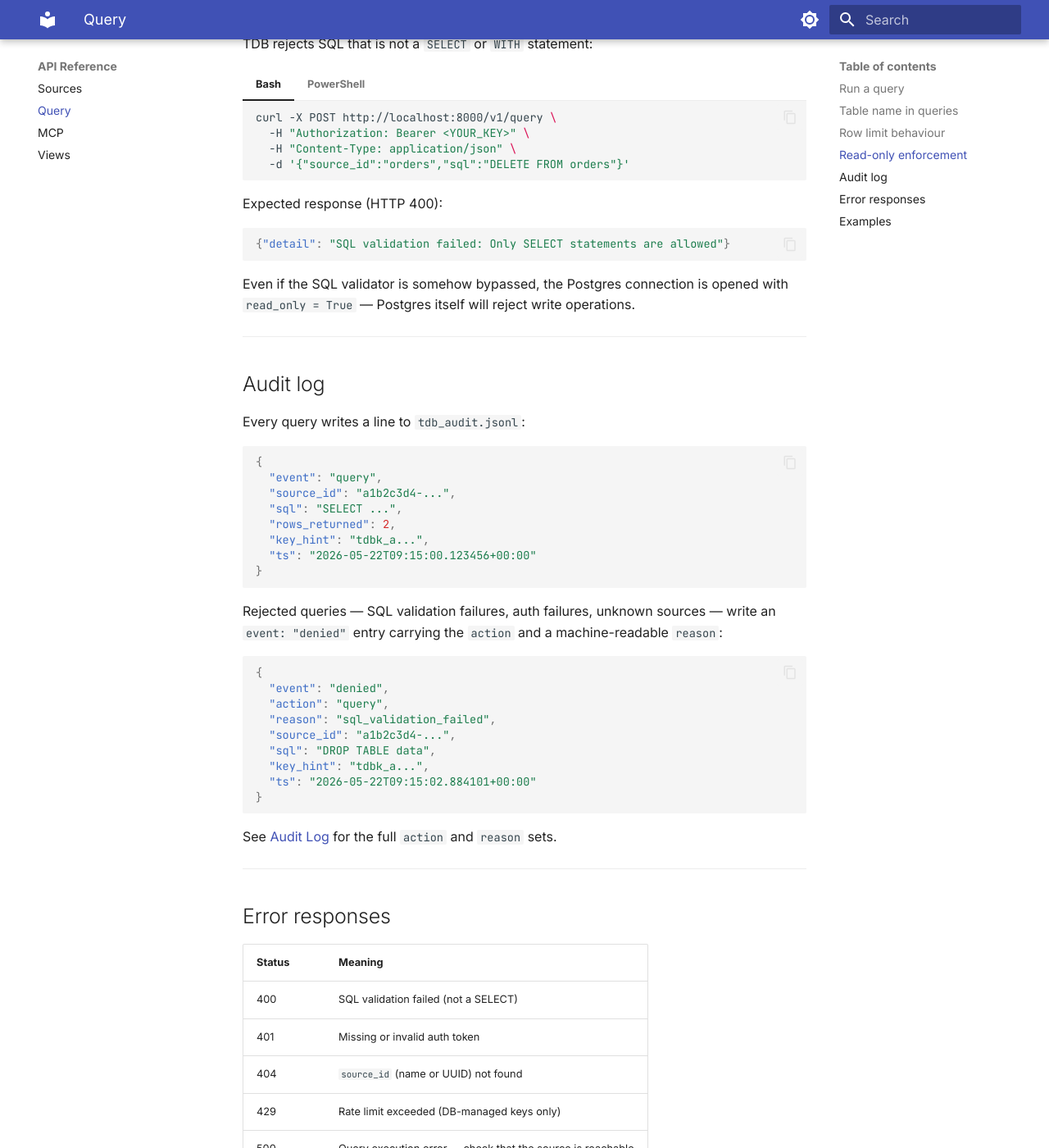
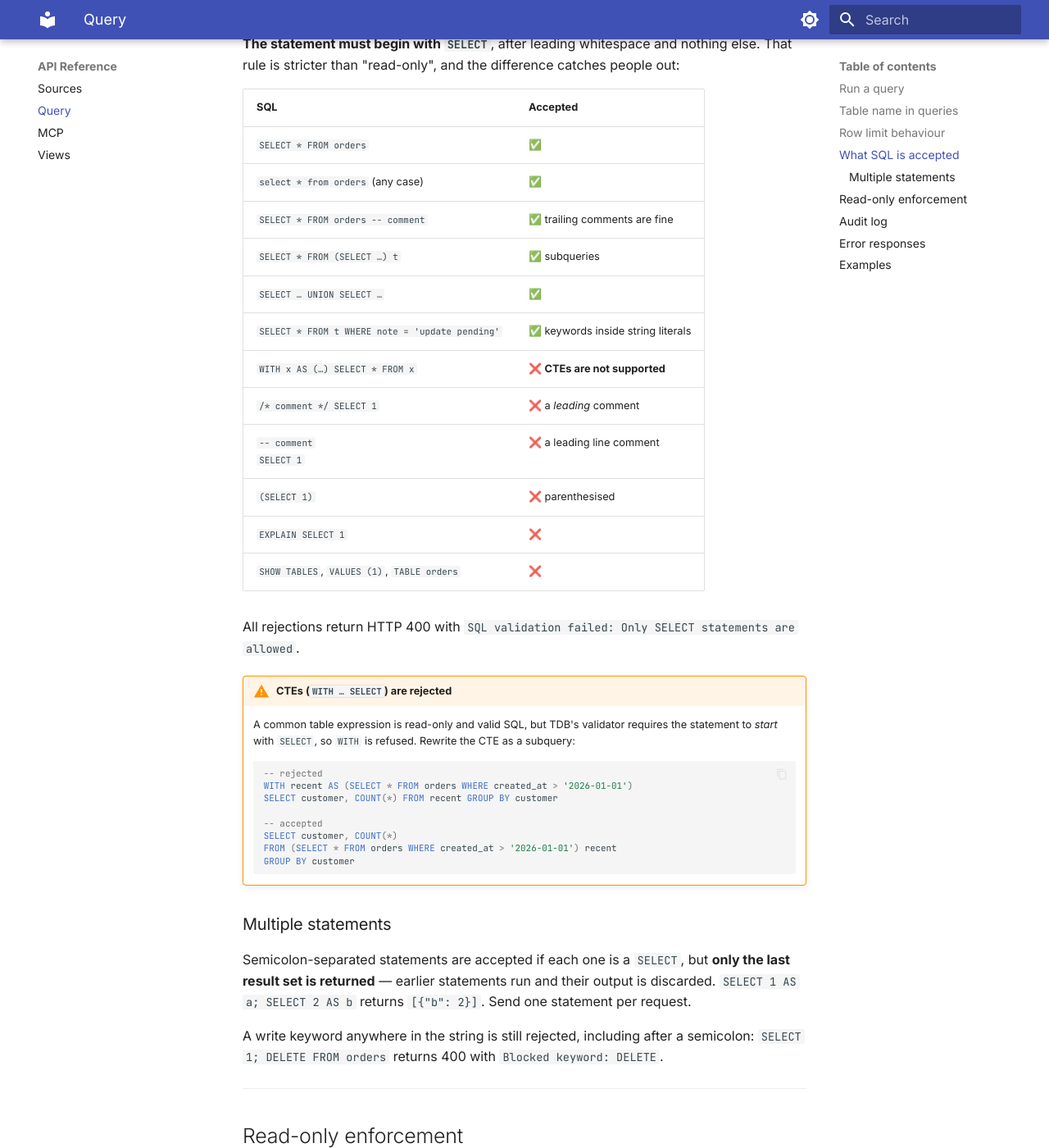
Before and after one commit to tdb-project/tdb-docs, an MkDocs documentation site: the page built from docs/api/query.md, in a window 1280 px wide and 1400 px high, scrolled down 2812 px. Shown: the whole window at 82% size. Built offline with MkDocs 1.6.1 and Material for MkDocs 9.7.7, drawn with Linux system fonts in a browser that asks for light colours; some of the changed text lies outside the part shown.

Commit message:
docs: TDB rejects CTEs — six pages said the opposite
The gap turned out to be a wrong statement rather than a missing one. Five pages
claimed TDB "rejects any SQL that does not start with SELECT or WITH", which
reads as a promise that CTEs work. They do not: the validator requires the
statement to start with SELECT, so WITH ... SELECT returns 400 "Only SELECT
statements are allowed". A user following the docs writes a perfectly ordinary
read-only CTE and gets a rejection the docs say cannot happen.

Verified by execution rather than by reading the validator, since the point of
this pass was that reasoned claims about behaviour are the ones that go wrong.
New "What SQL is accepted" section in api/query.md carries the measured table:
subqueries, UNION, trailing comments and keywords inside string literals all
work; leading comments, parenthesised SELECT, EXPLAIN/SHOW/VALUES/TABLE and CTEs
do not. Includes the subquery rewrite for a CTE, since that is what a reader
actually needs next.

Also documents multi-statement behaviour, which nothing described: semicolon-
separated SELECTs are accepted but only the last result set comes back — the
earlier ones run and are discarded. Write keywords after a semicolon are still
blocked.

The four connector pages and the quickstart now point at that section instead of
repeating a short rule that was wrong. mkdocs --strict builds clean.

Co-Authored-By: Claude Opus 5 <noreply@anthropic.com>

````diff
--- a/docs/api/query.md
+++ b/docs/api/query.md
@@ -110,9 +110,63 @@ streaming and pagination remain a post-launch feature.
 
 ---
 
+## What SQL is accepted
+
+**The statement must begin with `SELECT`**, after leading whitespace and nothing
+else. That rule is stricter than "read-only", and the difference catches people
+out:
+
+| SQL | Accepted |
+|---|---|
+| `SELECT * FROM orders` | ✅ |
+| `select * from orders` (any case) | ✅ |
+| `SELECT * FROM orders -- comment` | ✅ trailing comments are fine |
+| `SELECT * FROM (SELECT …) t` | ✅ subqueries |
+| `SELECT … UNION SELECT …` | ✅ |
+| `SELECT * FROM t WHERE note = 'update pending'` | ✅ keywords inside string literals |
+| `WITH x AS (…) SELECT * FROM x` | ❌ **CTEs are not supported** |
+| `/* comment */ SELECT 1` | ❌ a *leading* comment |
+| `-- comment`<br>`SELECT 1` | ❌ a leading line comment |
+| `(SELECT 1)` | ❌ parenthesised |
+| `EXPLAIN SELECT 1` | ❌ |
+| `SHOW TABLES`, `VALUES (1)`, `TABLE orders` | ❌ |
+
+All rejections return HTTP 400 with
+`SQL validation failed: Only SELECT statements are allowed`.
+
+!!! warning "CTEs (`WITH … SELECT`) are rejected"
+
+    A common table expression is read-only and valid SQL, but TDB's validator
+    requires the statement to *start* with `SELECT`, so `WITH` is refused. Rewrite
+    the CTE as a subquery:
+
+    ```sql
+    -- rejected
+    WITH recent AS (SELECT * FROM orders WHERE created_at > '2026-01-01')
+    SELECT customer, COUNT(*) FROM recent GROUP BY customer
+
+    -- accepted
+    SELECT customer, COUNT(*)
+    FROM (SELECT * FROM orders WHERE created_at > '2026-01-01') recent
+    GROUP BY customer
+    ```
+
+### Multiple statements
+
+Semicolon-separated statements are accepted if each one is a `SELECT`, but
+**only the last result set is returned** — earlier statements run and their
+output is discarded. `SELECT 1 AS a; SELECT 2 AS b` returns `[{"b": 2}]`. Send
+one statement per request.
+
+A write keyword anywhere in the string is still rejected, including after a
+semicolon: `SELECT 1; DELETE FROM orders` returns 400 with
+`Blocked keyword: DELETE`.
+
+---
+
 ## Read-only enforcement
 
-TDB rejects SQL that is not a `SELECT` or `WITH` statement:
+TDB rejects SQL containing a write keyword:
 
 === "Bash"
 
````
Also changed, not shown: docs/connectors/mysql.md (+2 -1 lines), docs/connectors/postgresql.md (+2 -1 lines), docs/connectors/snowflake.md (+2 -1 lines), docs/connectors/sqlserver.md (+2 -1 lines), docs/getting-started/quickstart.md (+3 -1 lines).
